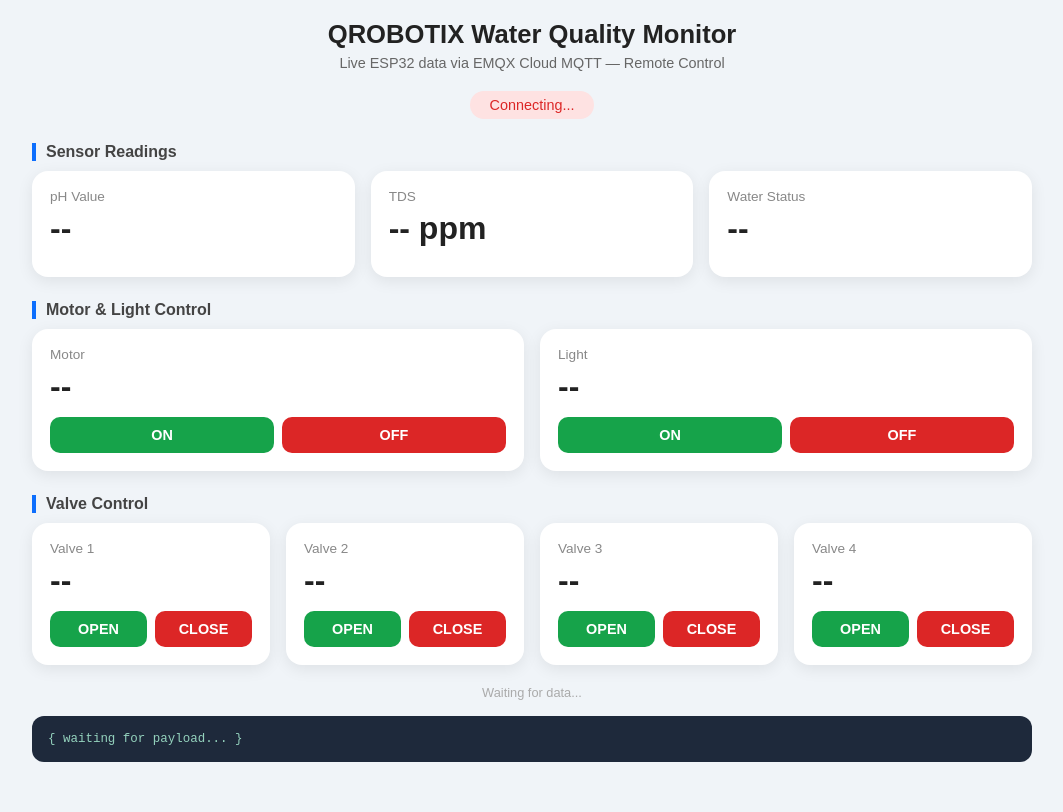
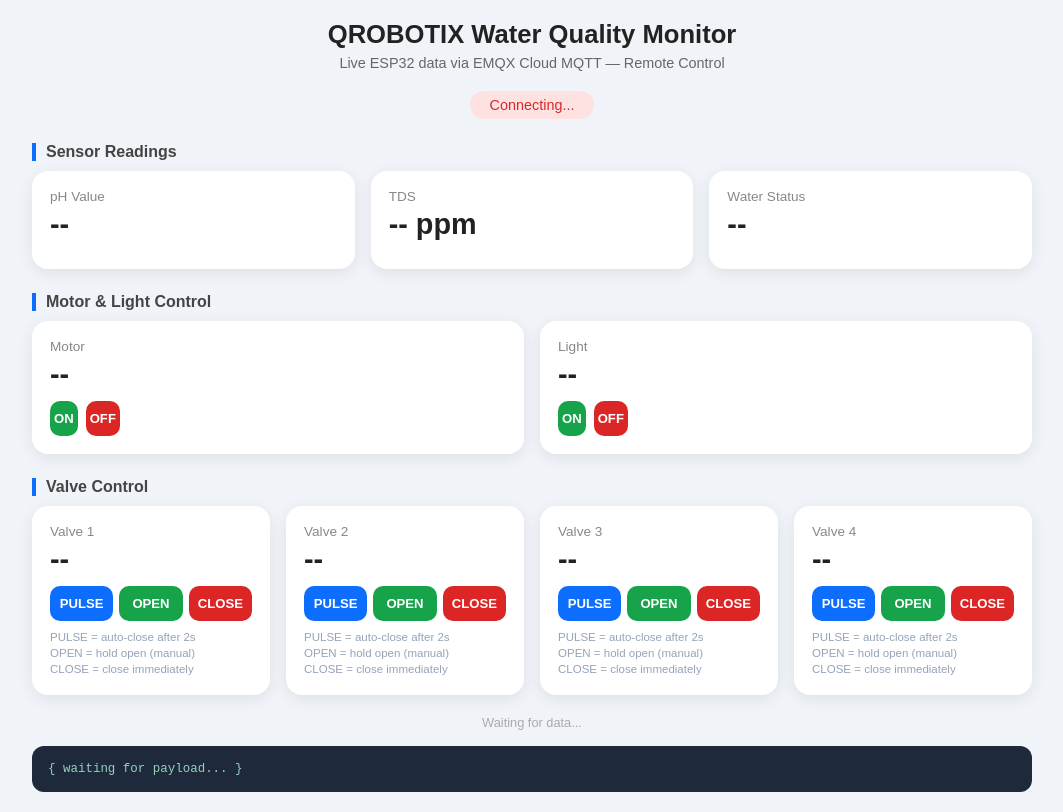
Before and after one commit to NKARTHIKREDDY/indoor-farming-nk-qugates, a plain HTML site: page index.html in a window 1280 px wide. Shown: the whole page, without its empty margins (108-1171 px from the left). Drawn offline with Linux system fonts and the light colour scheme; a script that the page names is missing.

Commit message:
Update index.html

```diff
--- a/index.html
+++ b/index.html
@@ -23,7 +23,7 @@
 
     .grid {
       display: grid;
-      grid-template-columns: repeat(auto-fit, minmax(200px, 1fr));
+      grid-template-columns: repeat(auto-fit, minmax(210px, 1fr));
       gap: 16px; max-width: 1000px; margin: auto;
     }
 
@@ -32,29 +32,45 @@
       padding: 18px; box-shadow: 0 4px 16px rgba(0,0,0,0.08);
     }
 
-    .label { font-size: 0.85rem; color: #888; margin-bottom: 6px; }
-    .value { font-size: 2rem; font-weight: bold; margin-bottom: 12px; }
+    .label { font-size: 0.85rem; color: #888; margin-bottom: 4px; }
+    .value { font-size: 1.8rem; font-weight: bold; margin-bottom: 10px; }
     .good { color: #16a34a; }
     .ok   { color: #d97706; }
     .high { color: #dc2626; }
 
+    /* single row for motor/light */
     .btn-row { display: flex; gap: 8px; margin-top: 4px; }
 
+    /* valve has 3 buttons so use a grid */
+    .btn-valve-row {
+      display: grid;
+      grid-template-columns: 1fr 1fr 1fr;
+      gap: 6px;
+      margin-top: 4px;
+    }
+
     .btn {
-      flex: 1; padding: 10px 6px;
+      padding: 10px 4px;
       border: none; border-radius: 10px;
-      font-size: 0.9rem; font-weight: bold;
+      font-size: 0.82rem; font-weight: bold;
       cursor: pointer; transition: opacity 0.15s;
     }
-    .btn:hover { opacity: 0.85; }
-    .btn-on  { background: #16a34a; color: white; }
-    .btn-off { background: #dc2626; color: white; }
+    .btn:hover { opacity: 0.82; }
+    .btn:active { transform: scale(0.96); }
+
+    .btn-on    { background: #16a34a; color: white; }
+    .btn-off   { background: #dc2626; color: white; }
     .btn-pulse { background: #0d6efd; color: white; }
+
+    .note {
+      font-size: 0.72rem; color: #94a3b8;
+      margin-top: 8px; line-height: 1.4;
+    }
 
     .timestamp {
       text-align: center; color: #aaa;
-      font-size: 0.8rem; margin-top: 20px;
-      max-width: 1000px; margin: 20px auto 0;
+      font-size: 0.8rem; margin: 20px auto 0;
+      max-width: 1000px;
     }
 
     .raw {
@@ -115,45 +131,74 @@
   <!-- VALVES -->
   <div class="section-title">Valve Control</div>
   <div class="grid">
+
     <div class="card">
       <div class="label">Valve 1</div>
       <div class="value" id="valve1">--</div>
-      <div class="btn-row">
-        <button class="btn btn-on"    onclick="sendCmd('valve1_on')">OPEN</button>
-        <button class="btn btn-off"   onclick="sendCmd('valve1_off')">CLOSE</button>
+      <div class="btn-valve-row">
+        <button class="btn btn-pulse" onclick="sendCmd('valve1_pulse')" title="Opens for 2 seconds then auto-closes">PULSE</button>
+        <button class="btn btn-on"    onclick="sendCmd('valve1_open')"  title="Hold open until CLOSE is pressed">OPEN</button>
+        <button class="btn btn-off"   onclick="sendCmd('valve1_close')" title="Close valve immediately">CLOSE</button>
+      </div>
+      <div class="note">
+        PULSE = auto-close after 2s<br>
+        OPEN = hold open (manual)<br>
+        CLOSE = close immediately
       </div>
     </div>
+
     <div class="card">
       <div class="label">Valve 2</div>
       <div class="value" id="valve2">--</div>
-      <div class="btn-row">
-        <button class="btn btn-on"  onclick="sendCmd('valve2_on')">OPEN</button>
-        <button class="btn btn-off" onclick="sendCmd('valve2_off')">CLOSE</button>
+      <div class="btn-valve-row">
+        <button class="btn btn-pulse" onclick="sendCmd('valve2_pulse')">PULSE</button>
+        <button class="btn btn-on"    onclick="sendCmd('valve2_open')">OPEN</button>
+        <button class="btn btn-off"   onclick="sendCmd('valve2_close')">CLOSE</button>
+      </div>
+      <div class="note">
+        PULSE = auto-close after 2s<br>
+        OPEN = hold open (manual)<br>
+        CLOSE = close immediately
       </div>
     </div>
+
     <div class="card">
       <div class="label">Valve 3</div>
       <div class="value" id="valve3">--</div>
-      <div class="btn-row">
-        <button class="btn btn-on"  onclick="sendCmd('valve3_on')">OPEN</button>
-        <button class="btn btn-off" onclick="sendCmd('valve3_off')">CLOSE</button>
+      <div class="btn-valve-row">
+        <button class="btn btn-pulse" onclick="sendCmd('valve3_pulse')">PULSE</button>
+        <button class="btn btn-on"    onclick="sendCmd('valve3_open')">OPEN</button>
+        <button class="btn btn-off"   onclick="sendCmd('valve3_close')">CLOSE</button>
+      </div>
+      <div class="note">
+        PULSE = auto-close after 2s<br>
+        OPEN = hold open (manual)<br>
+        CLOSE = close immediately
       </div>
     </div>
+
     <div class="card">
       <div class="label">Valve 4</div>
       <div class="value" id="valve4">--</div>
-      <div class="btn-row">
-        <button class="btn btn-on"  onclick="sendCmd('valve4_on')">OPEN</button>
-        <button class="btn btn-off" onclick="sendCmd('valve4_off')">CLOSE</button>
+      <div class="btn-valve-row">
+        <button class="btn btn-pulse" onclick="sendCmd('valve4_pulse')">PULSE</button>
+        <button class="btn btn-on"    onclick="sendCmd('valve4_open')">OPEN</button>
+        <button class="btn btn-off"   onclick="sendCmd('valve4_close')">CLOSE</button>
+      </div>
+      <div class="note">
+        PULSE = auto-close after 2s<br>
+        OPEN = hold open (manual)<br>
+        CLOSE = close immediately
       </div>
     </div>
+
   </div>
 
   <p class="timestamp" id="lastSeen">Waiting for data...</p>
   <pre class="raw" id="rawJson">{ waiting for payload... }</pre>
 
   <script>
-    const broker = "wss://ye9b1110.ala.asia-southeast1.emqxsl.com:8084/mqtt";
+    const broker  = "wss://ye9b1110.ala.asia-southeast1.emqxsl.com:8084/mqtt";
     const options = {
       clientId: "dashboard_" + Math.random().toString(16).slice(2, 8),
       username: "qugates",
@@ -200,10 +245,10 @@
 
         setOnOff("motor",  d.motor);
         setOnOff("light",  d.light);
-        setOnOff("valve1", d.valve1);
-        setOnOff("valve2", d.valve2);
-        setOnOff("valve3", d.valve3);
-        setOnOff("valve4", d.valve4);
+        setValve("valve1", d.valve1);
+        setValve("valve2", d.valve2);
+        setValve("valve3", d.valve3);
+        setValve("valve4", d.valve4);
 
         document.getElementById("lastSeen").textContent =
           "Last updated: " + new Date().toLocaleTimeString();
@@ -221,14 +266,6 @@
       el.className   = "value " + (val ? "good" : "");
     }
 
-    function sendCmd(cmd) {
-      if (!client.connected) {
-        alert("Not connected to MQTT broker");
-        return;
-      }
-      client.publish(TOPIC_CMD, cmd, { qos: 0, retain: false });
-      console.log("Sent command: " + cmd);
-    }
-  </script>
-</body>
-</html>
+    function setValve(id, val) {
+      const el = document.getElementById(id);
+      el.textContent =
```
